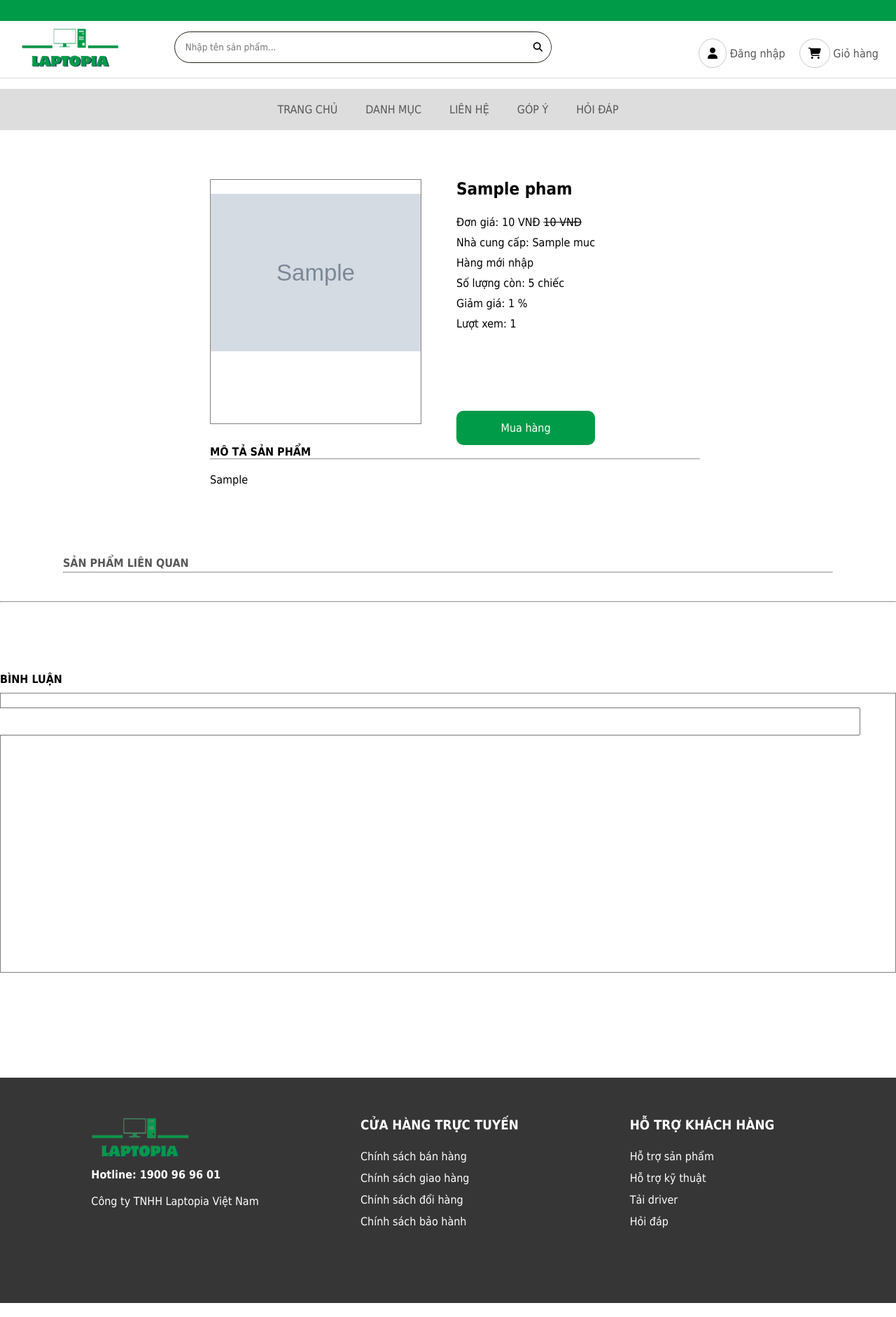
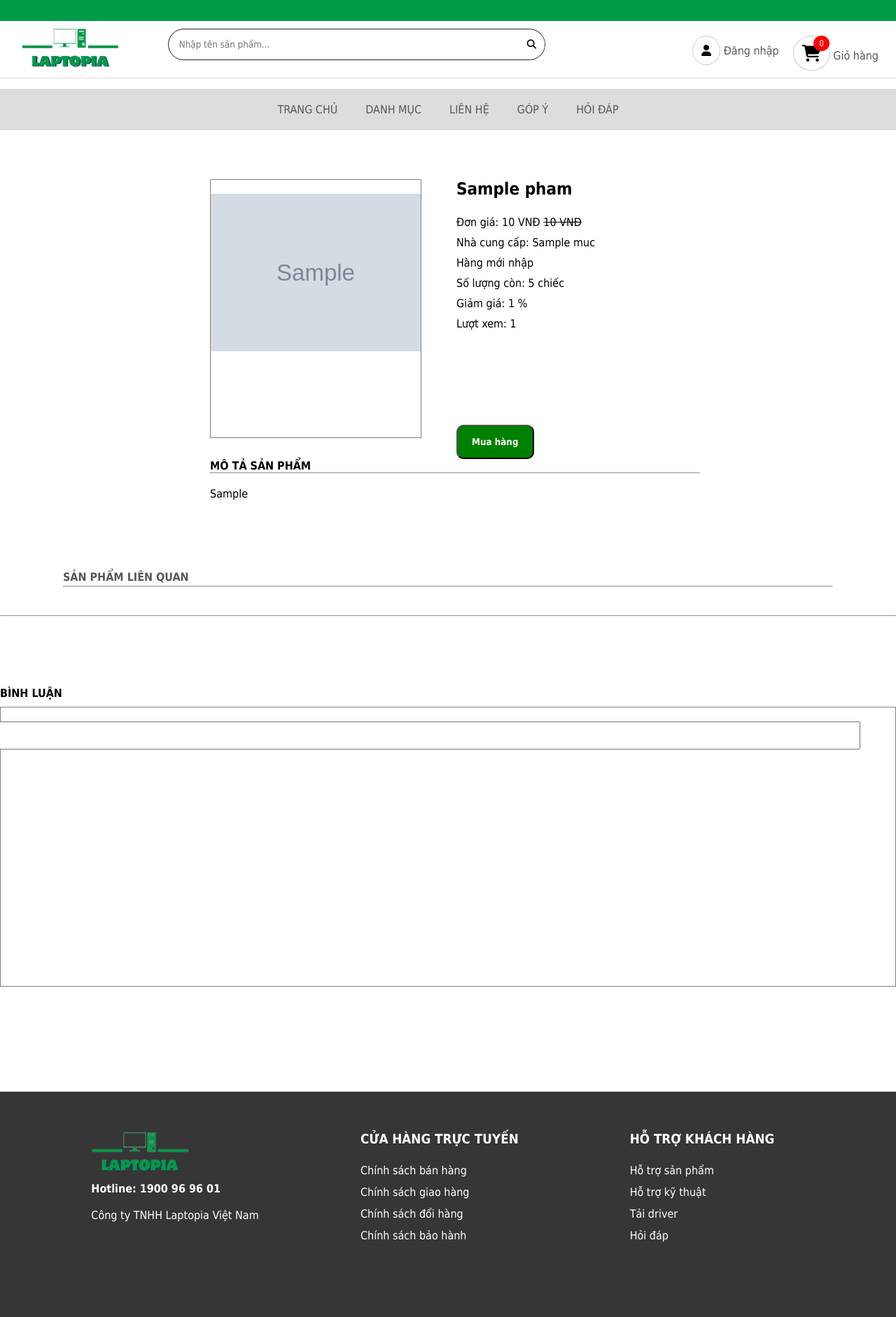
Before and after one commit to duchuy112233/Du_An_1, a PHP site: page /index.php?act=sanphamct&idsp=1 in a window 1280 px wide. Shown: the whole page at 70% size. Run offline with PHP 8.4, Linux system fonts and the light colour scheme; tables that the repository leaves empty hold one stand-in row (values such as "Sample post"); grey boxes marked "Sample" are stand-in pictures; some libraries are stand-ins or nearby versions.

Commit message:
giohang
17/11

```diff
--- a/css/view.css
+++ b/css/view.css
@@ -35,6 +35,7 @@
 }
 
 .search-box {
+
     border: 1px solid #202114;
     margin-left: 5px;
     display: flex;
@@ -311,7 +312,7 @@
 }
 
 .boxsp .money span {
-    background-color: #009B48;
+    background-color: red;
     border-radius: 4px;
     padding: 3px;
     color: #fff;
@@ -380,16 +381,19 @@
     width: 700px;
 }
 
-.chitiet-muahang {
+.chitiet-muahang1 {
     padding: 15px 20px;
     background-color: #009B48;
     text-align: center;
     margin-top: 110px;
     border-radius: 10px;
+    color: white;
+    font-weight: bold;
 
 }
 
-.chitiet-muahang:hover {
+
+.chitiet-muahang1:hover {
     background-color: red;
 
 }
--- a/model/cart.php
+++ b/model/cart.php
@@ -0,0 +1,86 @@
+<?php
+function viewcart($del)
+{
+    global $image_path;
+    $tong = 0;
+    $i = 0;
+    if ($del == 1) {
+        $xoasp_th = '<th scope="col">Hành động</th>';
+    } else {
+        $xoasp_th = '';
+    }
+    echo ' <tr>
+        <th scope="col">STT</th>
+        <th scope="col">Sản phẩm</th>
+        <th scope="col">Đơn giá</th>
+        <th scope="col">Số lượng</th>
+        <th scope="col">Thành tiền</th>
+        ' . $xoasp_th . '
+    </tr>';
+    $a = 1;
+    foreach ($_SESSION['mycart'] as $cart) {
+        $hinh = $image_path . $cart[2];
+        $ttien = $cart[3]  * $cart[4];
+        $tong += $ttien;
+        if ($del == 1) {
+            $xoasp_td = '<td><a href="index.php?act=delcart&idcart=' . $i . '"> <button class="thungrac">
+            <svg xmlns="http://www.w3.org/2000/svg" width="16" height="16" fill="currentColor" class="bi bi-trash" viewBox="0 0 16 16">
+                <path d="M5.5 5.5A.5.5 0 0 1 6 6v6a.5.5 0 0 1-1 0V6a.5.5 0 0 1 .5-.5Zm2.5 0a.5.5 0 0 1 .5.5v6a.5.5 0 0 1-1 0V6a.5.5 0 0 1 .5-.5Zm3 .5a.5.5 0 0 0-1 0v6a.5.5 0 0 0 1 0V6Z" />
+                <path d="M14.5 3a1 1 0 0 1-1 1H13v9a2 2 0 0 1-2 2H5a2 2 0 0 1-2-2V4h-.5a1 1 0 0 1-1-1V2a1 1 0 0 1 1-1H6a1 1 0 0 1 1-1h2a1 1 0 0 1 1 1h3.5a1 1 0 0 1 1 1v1ZM4.118 4 4 4.059V13a1 1 0 0 0 1 1h6a1 1 0 0 0 1-1V4.059L11.882 4H4.118ZM2.5 3h11V2h-11v1Z" />
+            </svg>
+        </button> </a></td>';
+        } else {
+            $xoasp_td = '';
+        }
+        echo '
+            <tr>
+                <th scope="row"> ' . $a . '  </th>
+                <td>
+                    <img src="' . $hinh . '" width="50" /><br/>
+                    <span>' . $cart[1] . '</span>
+                </td>
+                <td>' .  number_format($cart[3])  . ' VNĐ</td>
+                <td>' . $cart[4] . '</td>
+                <td>' . number_format($ttien)  . ' VNĐ</td>
+                    ' . $xoasp_td . '
+            </tr>
+        ';
+        $i += 1;
+        $a++;
+    }
+    echo '
+        <td colspan="4">Tổng tiền đơn hàng</td>
+        <td style="color: red;">'.number_format($tong).  ' VNĐ</td>
+    ';
+}
+
+function tongdonhang()
+{
+    $tong = 0;
+    foreach ($_SESSION['mycart'] as $cart) {
+        $ttien = $cart[3]  * $cart[4];
+        $tong += $ttien;
+    }
+    return $tong;
+}
+function insert_bill($name, $email, $address, $tel, $ngaydathang, $tongdonhang)
+{
+    $sql = "insert into bill(name,email,address,tel,ngaydathang, tongdonhang) values ('$name','$email','$address','$tel')";
+    pdo_execute($sql);
+}
+
+
+
+function loadall_thongke()
+{
+    $sql = "SELECT danhmuc.id as madm,
+    danhmuc.name as tendm,
+    count(sanpham.id) as soluong,
+    min(sanpham.price) as giathap,
+    max(sanpham.price) as giacao,
+    avg(sanpham.price) as giatb";
+    $sql .= " from sanpham left join danhmuc on danhmuc.id = sanpham.iddm";
+    $sql .= " group by danhmuc.id order by danhmuc.id desc";
+    $listtk = pdo_query($sql);
+    return $listtk;
+}
--- a/view/header.php
+++ b/view/header.php
@@ -1,5 +1,6 @@
 <!DOCTYPE html>
 <html lang="en">
+
 <head>
     <meta charset="UTF-8" />
     <meta name="viewport" content="width=device-width, initial-scale=1.0" />
@@ -7,8 +8,32 @@
     <meta name="viewport" content="width=device-width, initial-scale=1.0">
     <link rel="stylesheet" href="https://cdnjs.cloudflare.com/ajax/libs/font-awesome/6.4.0/css/all.min.css" />
     <link rel="stylesheet" href="../css/view.css">
+    <style>
+        #cart-icon-container {
+            position: relative;
+            display: inline-block;
+        }
 
+        #cart-icon {
+            font-size: 24px;
+            cursor: pointer;
+        }
+
+        #cart-count {
+            position: absolute;
+            top: 0;
+            right: 0;
+            background-color: red;
+            color: white;
+            border-radius: 50%;
+            padding: 4px 8px;
+            font-size: 12px;
+
+            margin-right: 70px;
+        }
+    </style>
 </head>
+
 <body>
     <div class="container">
         <div class="top-header"></div>
@@ -21,22 +46,25 @@
                 </form>
                 <div class="form-menu">
                     <div class="dn-header">
-                        <?php if(isset($_SESSION['user'])) { ?>
+                        <?php if (isset($_SESSION['user'])) { ?>
                             <li class="nav-item"><a class="anhdaidien" href="#"> <img src="../upload/<?php echo $_SESSION['user']['img'] ?>" alt="Ảnh đại diện"> <?php echo $_SESSION['user']['user'] ?></a>
-                            <ul class = "submenu">
-                                <li class="header-tk"> <a  href="index.php?act=taikhoan">Thông tin tài khoản </a></li>
-                                <li class="header-tk"> <a  href="index.php?act=doimk">Đổi mật khẩu </a></li>
-                                <?php if($_SESSION['user']['role']==1){ ?>
-                                <li class="header-tk"> <a  href="../admin/index.php">Đăng nhập vào ADMIN</a></li>
-                                <?php } ?>
-                                <li class="header-tk"> <a  href="index.php?act=dangxuat">Đăng xuất</a></li>
-                            </ul></li>
+                                <ul class="submenu">
+                                    <li class="header-tk"> <a href="index.php?act=taikhoan">Thông tin tài khoản </a></li>
+                                    <li class="header-tk"> <a href="index.php?act=doimk">Đổi mật khẩu </a></li>
+                                    <?php if ($_SESSION['user']['role'] == 1) { ?>
+                                        <li class="header-tk"> <a href="../admin/index.php">Đăng nhập vào ADMIN</a></li>
+                                    <?php } ?>
+                                    <li class="header-tk"> <a href="index.php?act=dangxuat">Đăng xuất</a></li>
+                                </ul>
+                            </li>
                         <?php } else { ?>
                             <li class="nav-item"><a href="index.php?act=dangnhap"><i class="fa-solid fa-user" style="color: #000000; padding: 12px 12px;"></i> Đăng nhập </i></a></li>
                         <?php } ?>
                     </div>
-                    <div class="giohang-icon">
-                        <a href="index.php?act=addtocart"> <i class="fa-solid fa-cart-shopping" style="color: #000000; padding: 12px 12px;"></i> Giỏ hàng </a>
+                    <div class="giohang-icon" id="cart-icon-container">
+
+                        <a href="index.php?act=addtocart"> <i id="cart-icon" class="fa-solid fa-cart-shopping" style="color: #000000; padding: 12px 12px;"></i> Giỏ hàng </a>
+                        <div id="cart-count">0</div>
                     </div>
                 </div>
             </div>
@@ -73,4 +101,5 @@
             </ul>
         </div>
     </div>
+
 </body>
--- a/view/sanpham.php
+++ b/view/sanpham.php
@@ -61,7 +61,7 @@
                                     <input type="hidden" name="name" value="' . $name . '">
                                     <input type="hidden" name="img" value="' . $img . '">
                                     <input type="hidden" name="price" value="' .  $tt = $price  - (($price * $giamgia) / 100) . '">
-                                   <input  type="submit" name="addtocart" value="Thêm vào giỏ hàng" class="themgio">
+                                   <input onclick="addToCart(event)" type="submit" name="addtocart" value="Thêm vào giỏ hàng" class="themgio">
                                     <i class="fa-solid fa-cart-shopping"></i>
 
 
--- a/view/sanphamct.php
+++ b/view/sanphamct.php
@@ -40,8 +40,17 @@
                             <span><?= $luotxem ?></span>
                         </li>
                     </ul>
-                    <div class="chitiet-muahang">
-                        <a href="#"> Mua hàng </a>
+                    <div class="">
+                        <?php
+                        echo '
+                            <form style="margin-top: 20px;" action="index.php?act=addtocart" method="post">
+                                <input type="hidden" name="id" value="' . $id . '">
+                                <input type="hidden" name="name" value="' . $name . '">
+                                <input type="hidden" name="img" value="' . $img . '">
+                                <input type="hidden" name="price" value="' .  $tt = $price  - (($price * $giamgia) / 100)  . '">
+                               <input style="background-color: green;" type="submit" name="addtocart" value="Mua hàng" class="chitiet-muahang1">
+                            </form>';
+                        ?>
                     </div>
 
                 </div>
```
Also changed, not shown: view/cart/viewcart.php (added, +88 -0 lines), view/home.php (+27 -6 lines), view/index.php (+76 -59 lines), huyduc.php (deleted), huyducgh.php (added).
